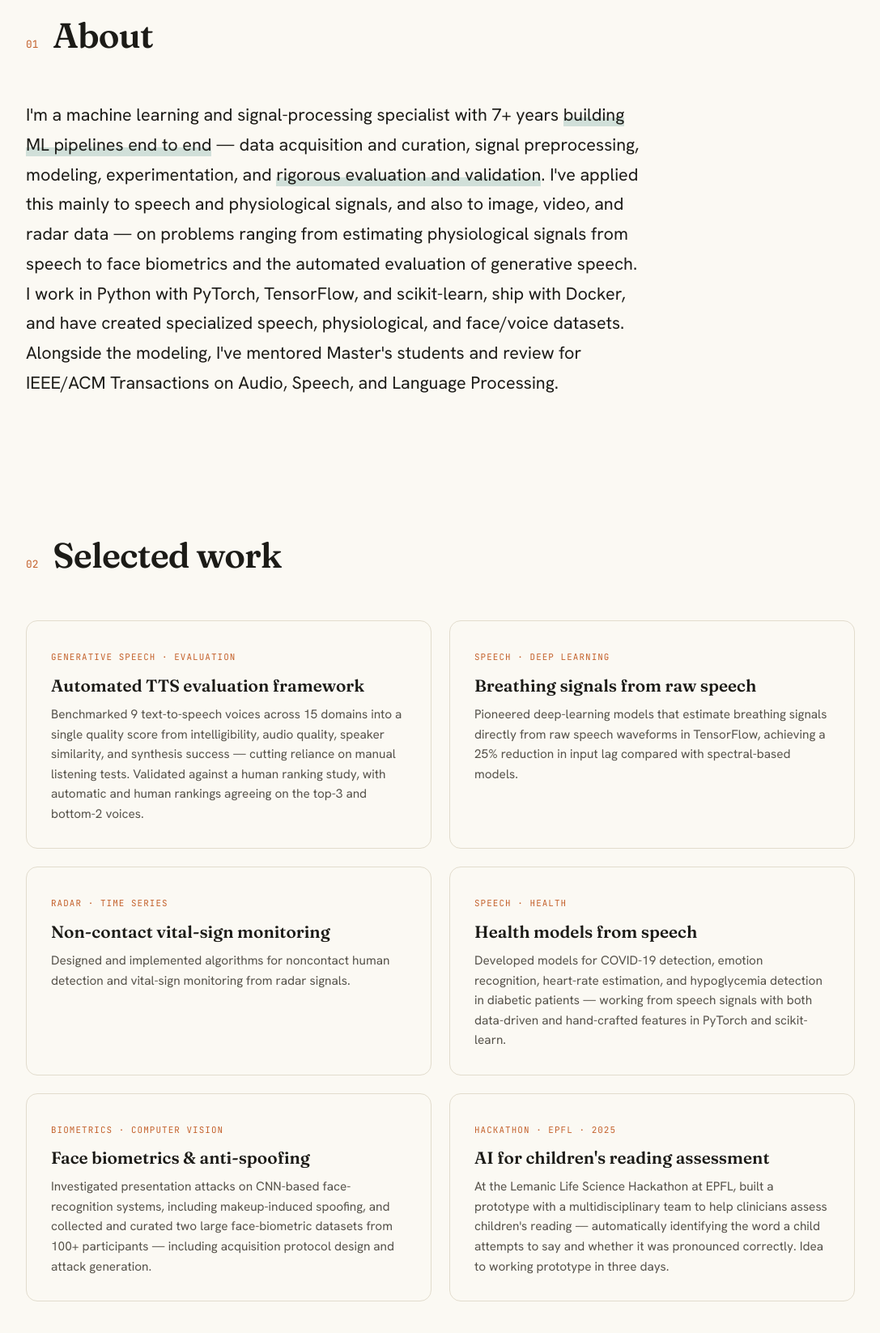
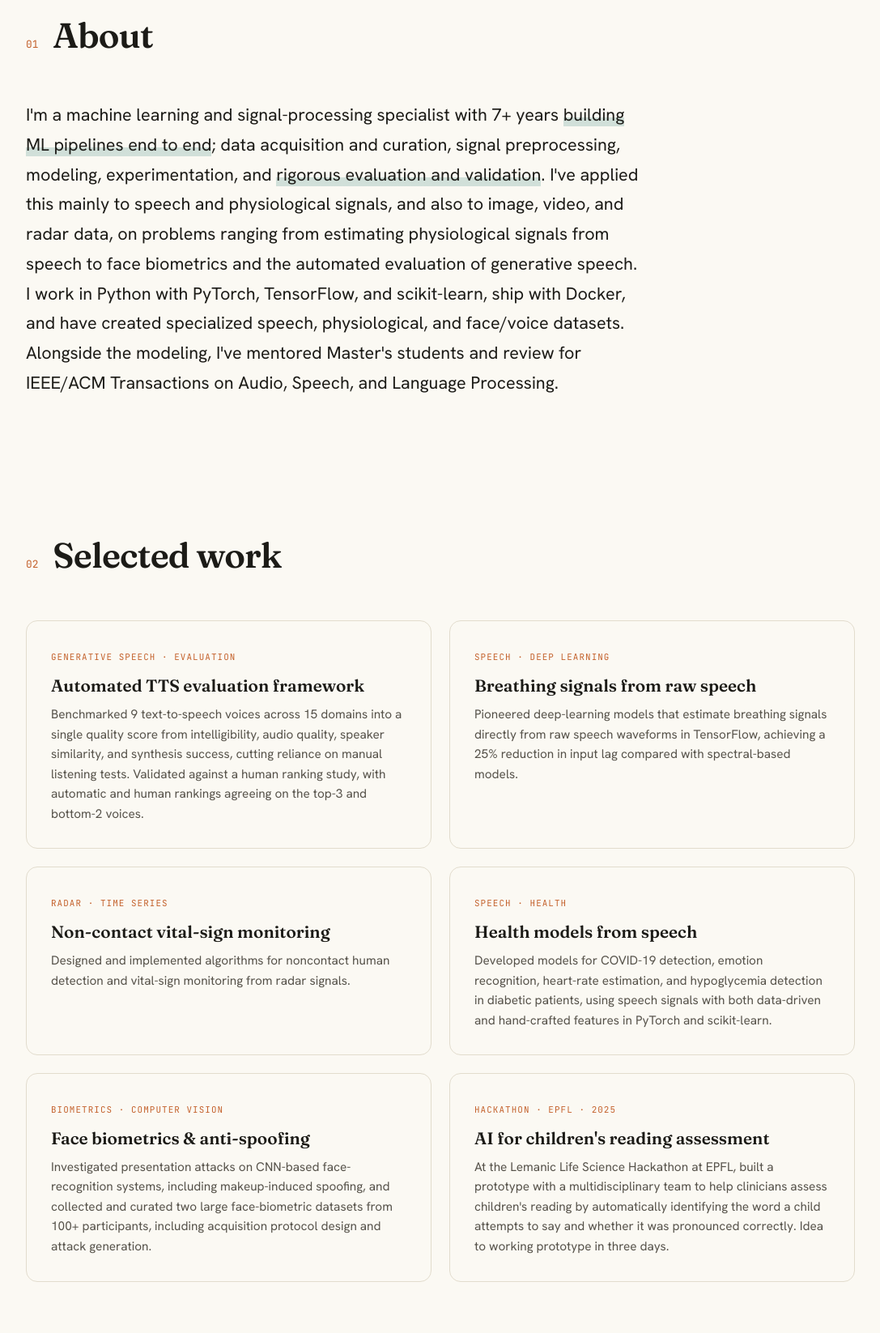
Before and after one commit to zmostaani/zmostaani.github.io, a plain HTML site: page index.html in a window 1280 px wide. Shown: the part 1040-2686 px from the top of the page at 81% size, without its empty margins (96-1183 px from the left). Drawn offline with Linux system fonts and the light colour scheme.

Commit message:
Refine text in index.html for clarity

```diff
--- a/index.html
+++ b/index.html
@@ -237,7 +237,7 @@
       <div class="hero-text">
         <span class="mono">Machine Learning &amp; AI Scientist · Switzerland</span>
         <h1>Zohreh<br><em>Mostaani</em></h1>
-        <p class="hero-role">I build and validate <b>machine-learning pipelines</b> end to end — from data acquisition and signal preprocessing to modeling, experimentation, and rigorous evaluation — mainly on <b>speech and physiological signals</b>, and also image, video, and radar data.</p>
+        <p class="hero-role">I build and validate <b>machine-learning pipelines</b> end to end; from data acquisition and signal preprocessing to modeling, experimentation, and rigorous evaluation. I worked mainly with <b>speech and physiological signals</b>, and also image, video, and radar data.</p>
         <div class="hero-meta">
           <a class="pill solid" href="mailto:mostaani.zohreh@gmail.com">✉ Email me</a>
           <a class="pill" href="https://www.linkedin.com/in/zohreh-mostaani/" target="_blank" rel="noopener">LinkedIn</a>
@@ -265,7 +265,7 @@
 <section id="about">
   <div class="wrap">
     <div class="sec-head reveal"><span class="sec-num">01</span><h2>About</h2></div>
-    <p class="lead reveal">I'm a machine learning and signal-processing specialist with 7+ years <span class="hl">building ML pipelines end to end</span> — data acquisition and curation, signal preprocessing, modeling, experimentation, and <span class="hl">rigorous evaluation and validation</span>. I've applied this mainly to speech and physiological signals, and also to image, video, and radar data — on problems ranging from estimating physiological signals from speech to face biometrics and the automated evaluation of generative speech. I work in Python with PyTorch, TensorFlow, and scikit-learn, ship with Docker, and have created specialized speech, physiological, and face/voice datasets. Alongside the modeling, I've mentored Master's students and review for IEEE/ACM Transactions on Audio, Speech, and Language Processing.</p>
+    <p class="lead reveal">I'm a machine learning and signal-processing specialist with 7+ years <span class="hl">building ML pipelines end to end</span>; data acquisition and curation, signal preprocessing, modeling, experimentation, and <span class="hl">rigorous evaluation and validation</span>. I've applied this mainly to speech and physiological signals, and also to image, video, and radar data, on problems ranging from estimating physiological signals from speech to face biometrics and the automated evaluation of generative speech. I work in Python with PyTorch, TensorFlow, and scikit-learn, ship with Docker, and have created specialized speech, physiological, and face/voice datasets. Alongside the modeling, I've mentored Master's students and review for IEEE/ACM Transactions on Audio, Speech, and Language Processing.</p>
   </div>
 </section>
 
@@ -277,7 +277,7 @@
       <div class="card reveal">
         <span class="tag">Generative speech · Evaluation</span>
         <h3>Automated TTS evaluation framework</h3>
-        <p>Benchmarked 9 text-to-speech voices across 15 domains into a single quality score from intelligibility, audio quality, speaker similarity, and synthesis success — cutting reliance on manual listening tests. Validated against a human ranking study, with automatic and human rankings agreeing on the top-3 and bottom-2 voices.</p>
+        <p>Benchmarked 9 text-to-speech voices across 15 domains into a single quality score from intelligibility, audio quality, speaker similarity, and synthesis success, cutting reliance on manual listening tests. Validated against a human ranking study, with automatic and human rankings agreeing on the top-3 and bottom-2 voices.</p>
       </div>
       <div class="card reveal">
         <span class="tag">Speech · Deep learning</span>
@@ -292,17 +292,17 @@
       <div class="card reveal">
         <span class="tag">Speech · Health</span>
         <h3>Health models from speech</h3>
-        <p>Developed models for COVID-19 detection, emotion recognition, heart-rate estimation, and hypoglycemia detection in diabetic patients — working from speech signals with both data-driven and hand-crafted features in PyTorch and scikit-learn.</p>
+        <p>Developed models for COVID-19 detection, emotion recognition, heart-rate estimation, and hypoglycemia detection in diabetic patients, using speech signals with both data-driven and hand-crafted features in PyTorch and scikit-learn.</p>
       </div>
       <div class="card reveal">
         <span class="tag">Biometrics · Computer vision</span>
         <h3>Face biometrics &amp; anti-spoofing</h3>
-        <p>Investigated presentation attacks on CNN-based face-recognition systems, including makeup-induced spoofing, and collected and curated two large face-biometric datasets from 100+ participants — including acquisition protocol design and attack generation.</p>
+        <p>Investigated presentation attacks on CNN-based face-recognition systems, including makeup-induced spoofing, and collected and curated two large face-biometric datasets from 100+ participants, including acquisition protocol design and attack generation.</p>
       </div>
       <div class="card reveal">
         <span class="tag">Hackathon · EPFL · 2025</span>
         <h3>AI for children's reading assessment</h3>
-        <p>At the Lemanic Life Science Hackathon at EPFL, built a prototype with a multidisciplinary team to help clinicians assess children's reading — automatically identifying the word a child attempts to say and whether it was pronounced correctly. Idea to working prototype in three days.</p>
+        <p>At the Lemanic Life Science Hackathon at EPFL, built a prototype with a multidisciplinary team to help clinicians assess children's reading by automatically identifying the word a child attempts to say and whether it was pronounced correctly. Idea to working prototype in three days.</p>
       </div>
     </div>
   </div>
@@ -491,7 +491,7 @@
       <div class="skill-block reveal">
         <h4>Systems &amp; MLOps</h4>
         <div class="chips">
-          <span class="chip">Docker</span><span class="chip">FastAPI / Flask</span><span class="chip">conda / mamba</span><span class="chip">Poetry</span><span class="chip">uv</span><span class="chip">AWS</span><span class="chip">Azure</span>
+          <span class="chip">Docker</span><span class="chip">FastAPI / Flask</span><span class="chip">conda / mamba</span><span class="chip">Poetry</span><span class="chip">uv</span><span class="chip">AWS</span><span class="chip">Azure</span><span class="chip">Claude Code</span>
         </div>
       </div>
       <div class="skill-block reveal">
@@ -530,7 +530,6 @@
 <footer>
   <div class="wrap">
     © <span id="yr"></span> Zohreh Mostaani · Switzerland
-    <span class="mono">Built with HTML · hosted free</span>
   </div>
 </footer>
 
```
